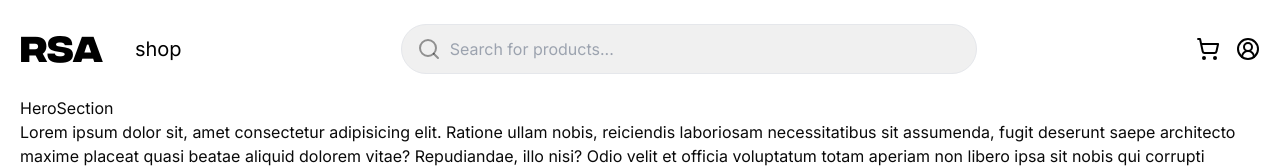
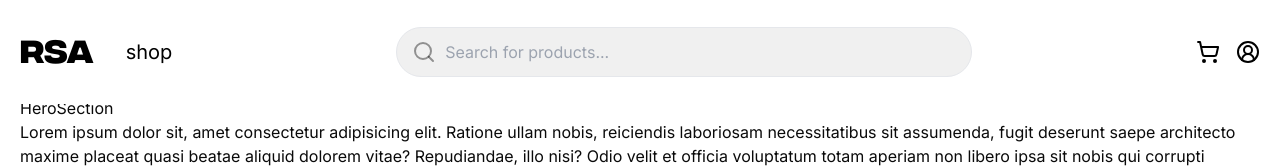
Before and after one commit to AJ1732/rsa-stores, a Next.js app: page / in a window 1280 px wide. Shown: the top 168 px of the page. Built offline with nearby package versions, Linux system fonts and the light colour scheme.

Commit message:
chore: update font size

```diff
--- a/src/components/layout/Navbar/index.tsx
+++ b/src/components/layout/Navbar/index.tsx
@@ -34,7 +34,7 @@ const Navbar = () => {
 
           {/* LOGO */}
           <Link href={`/`}>
-            <h1 className="mb-2 font-integral text-4xl">RSA</h1>
+            <h1 className="mb-2 font-integral text-[2rem]">RSA</h1>
           </Link>
 
           {/* DESKTOP NAVIGATION */}
```
